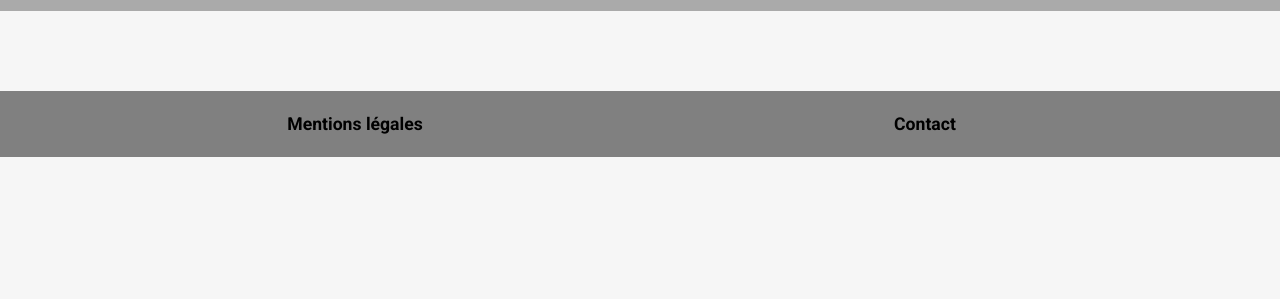
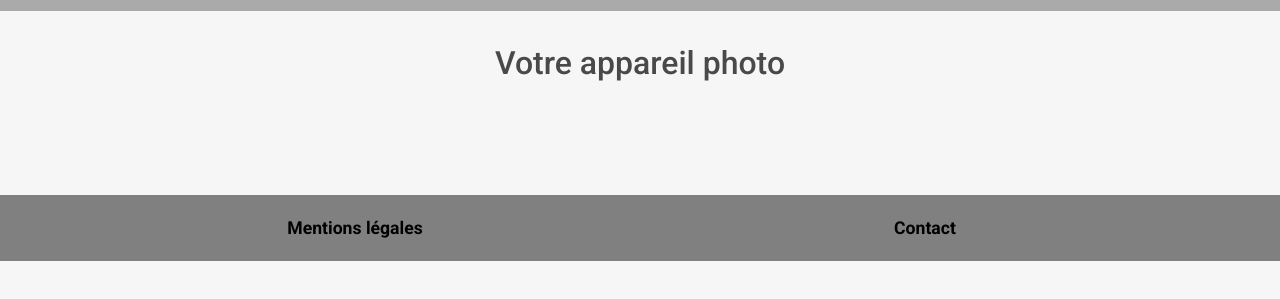
Before and after one commit to Fatah59/FatahDerradj_5_21072021, a plain HTML site: page front-end/pages/produit.html in a window 1280 px wide. Shown: the part 69-368 px from the top of the page. Drawn offline with nearby package versions, Linux system fonts and the light colour scheme; no server answers.

Commit message:
Modification for the W3C validator

```diff
--- a/front-end/pages/produit.html
+++ b/front-end/pages/produit.html
@@ -50,6 +50,7 @@
   <!-- Product detail section -->
   <section class="container-product-detail" id="product-detail">
     <div class="container" id="product">
+      <h2>Votre appareil photo</h2>
       <!-- js for the product detail -->
     </div>
   </section>
```
